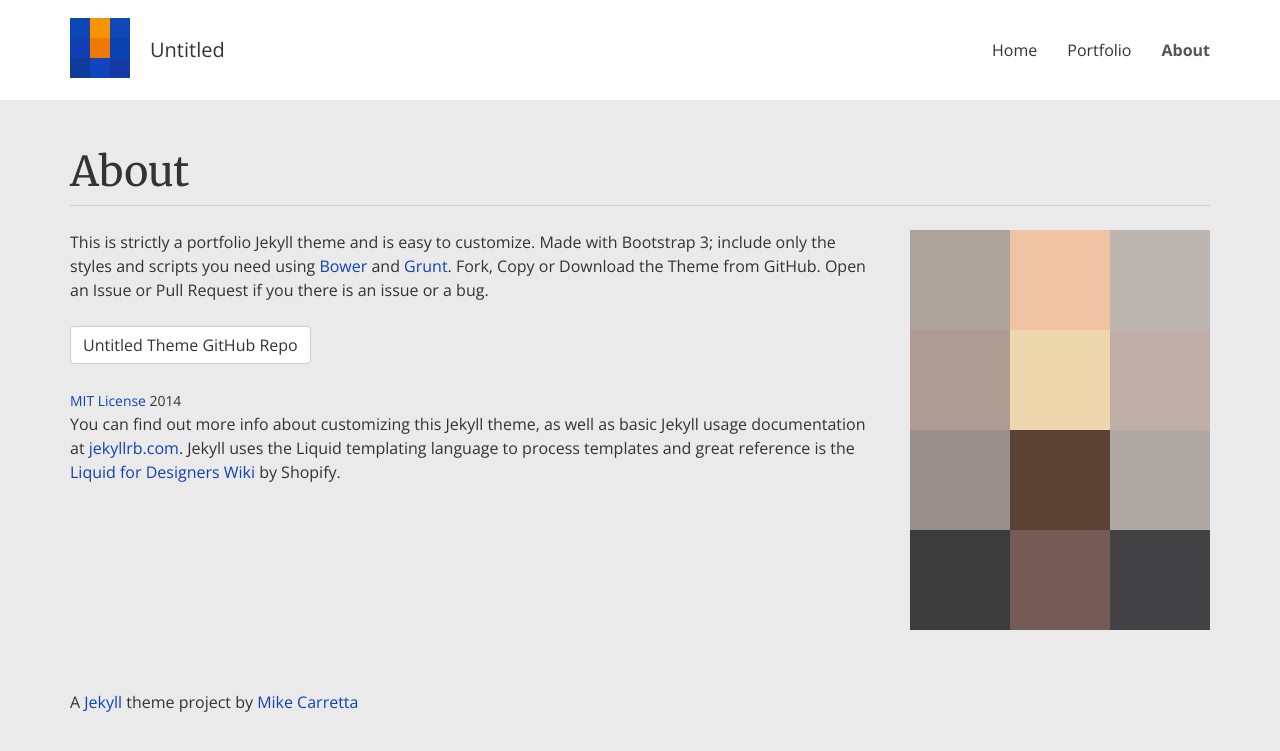
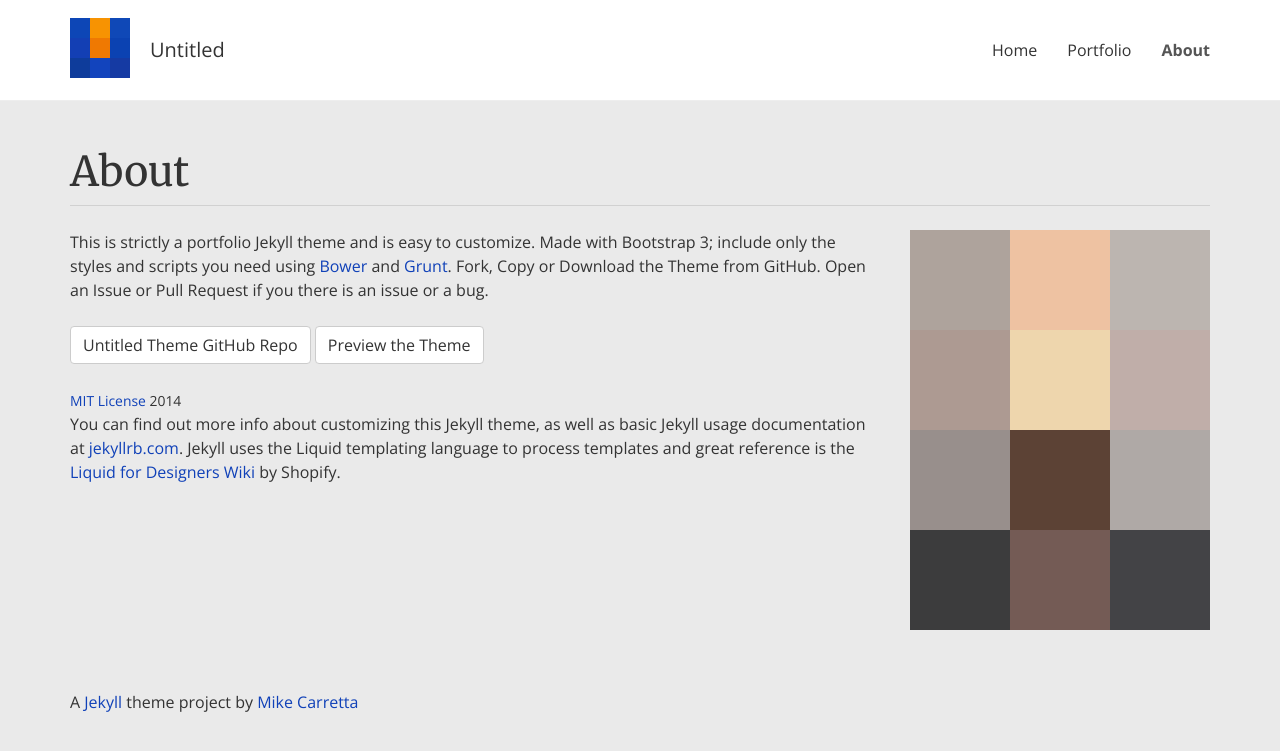
Before and after one commit to mikecarretta/untitled, a Jekyll site: the page built from about.html, in a window 1280 px wide. Shown: the top 751 px of the page. Built offline with Jekyll 4.4.1, drawn with Linux system fonts in a browser that asks for light colours.

Commit message:
yaml url edit

```diff
--- a/_config.yml
+++ b/_config.yml
@@ -1,7 +1,7 @@
 # Author Detials
 title:            Untitled
 tagline:          Untitled Jekyll Theme
-url:
+url:              /untitled/
 description:      This is a barebones Jekyll theme to build a portfolio and is easy to customize.
 twitter_username:
 github_username:
--- a/about.html
+++ b/about.html
@@ -12,7 +12,7 @@
 
 <p>This is strictly a portfolio Jekyll theme and is easy to customize. Made with Bootstrap 3; include only the styles and scripts you need using <a href="http://bower.io/" title="Bower">Bower</a> and <a href="http://gruntjs.com/" title="Grunt">Grunt</a>. Fork, Copy or Download the Theme from GitHub. Open an Issue or Pull Request if you there is an issue or a bug.</p>
 
-<p><a href="#" title="Untitled Theme GitHub Repo" class="btn btn-default">Untitled Theme GitHub Repo</a></p>
+<p><a href="https://github.com/mikecarretta/untitled" title="Untitled Theme GitHub Repo" class="btn btn-default">Untitled Theme GitHub Repo</a> <a href="http://mikecarretta.github.io/untitled/" title="Preview the Untitled Theme" class="btn btn-default">Preview the Theme</a></p>
 
 <small><a href="http://opensource.org/licenses/MIT">MIT License</a> <time datetime="2014">2014</time></small>
 
```
Also changed, not shown: README.md.
